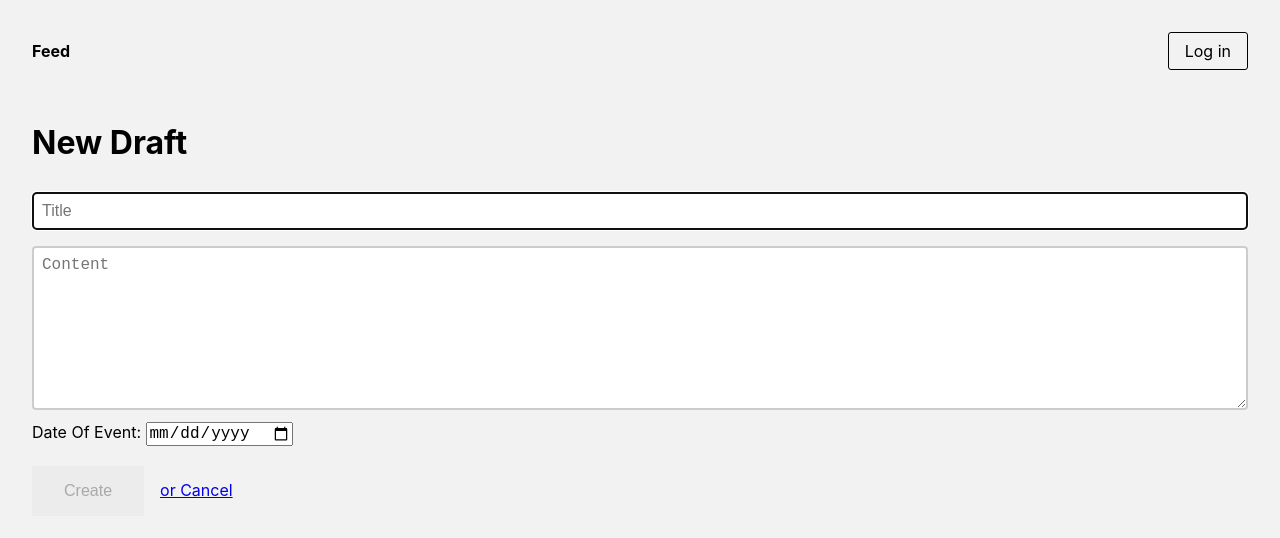
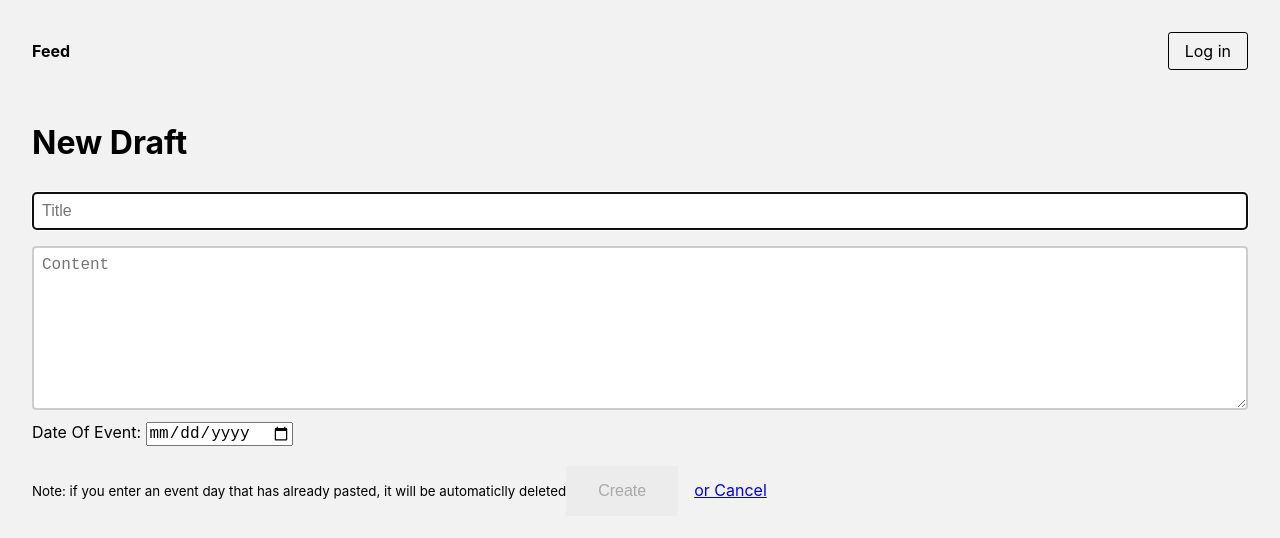
Before and after one commit to justindhillon/ubcevents, a Next.js app: page /create in a window 1280 px wide. Shown: the top 538 px of the page. Built offline with nearby package versions, Linux system fonts and the light colour scheme; no server answers.

Commit message:
modified:   ../pages/create.tsx

```diff
--- a/pages/create.tsx
+++ b/pages/create.tsx
@@ -49,6 +49,7 @@ const Draft: React.FC = () => {
             value={eventDate}
           />
           <br /><br />
+          <small>Note: if you enter an event day that has already pasted, it will be automaticlly deleted</small>
           <input disabled={!content || !title || !eventDate} type="submit" value="Create" />
           <a className="back" href="#" onClick={() => Router.push("/")}>
             or Cancel
```
